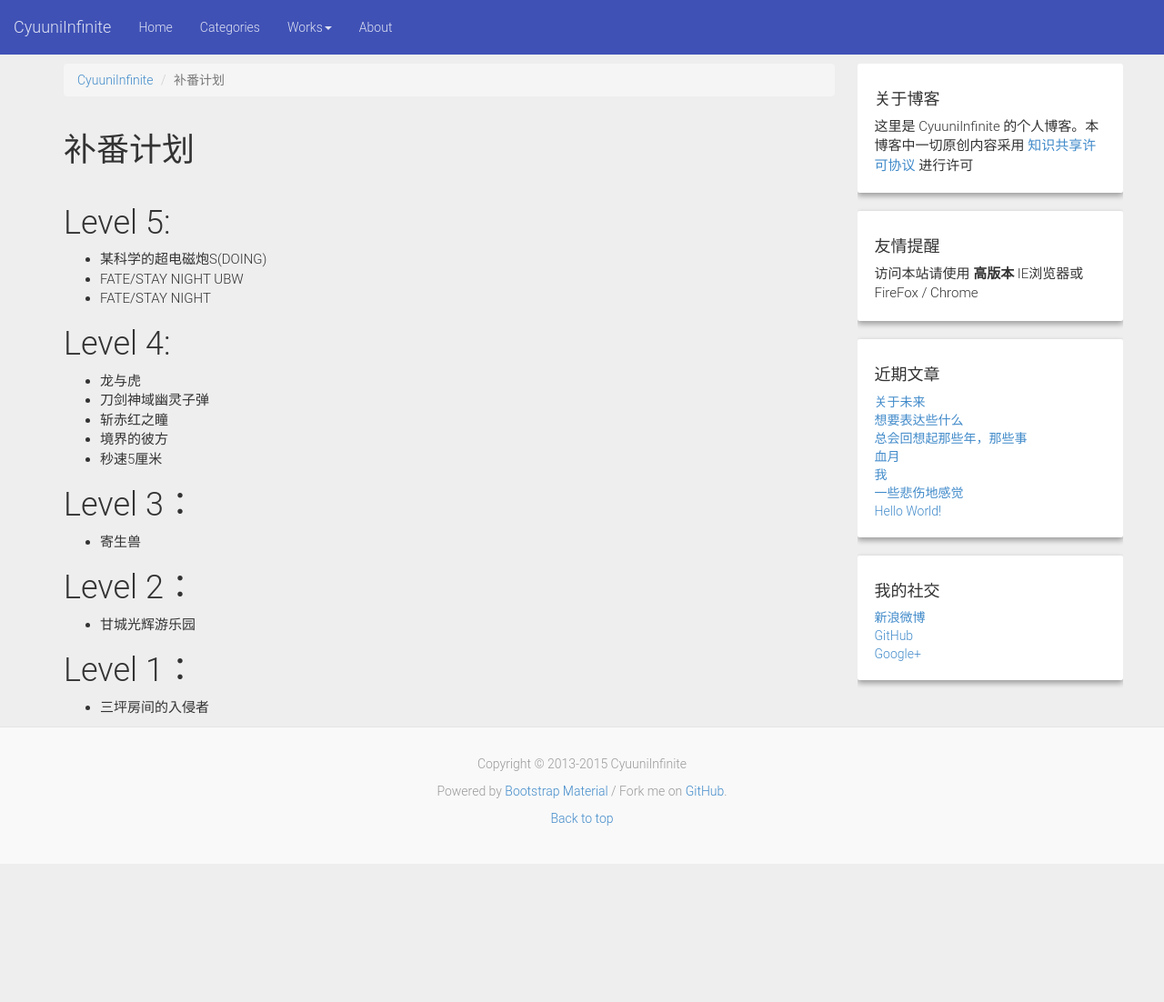
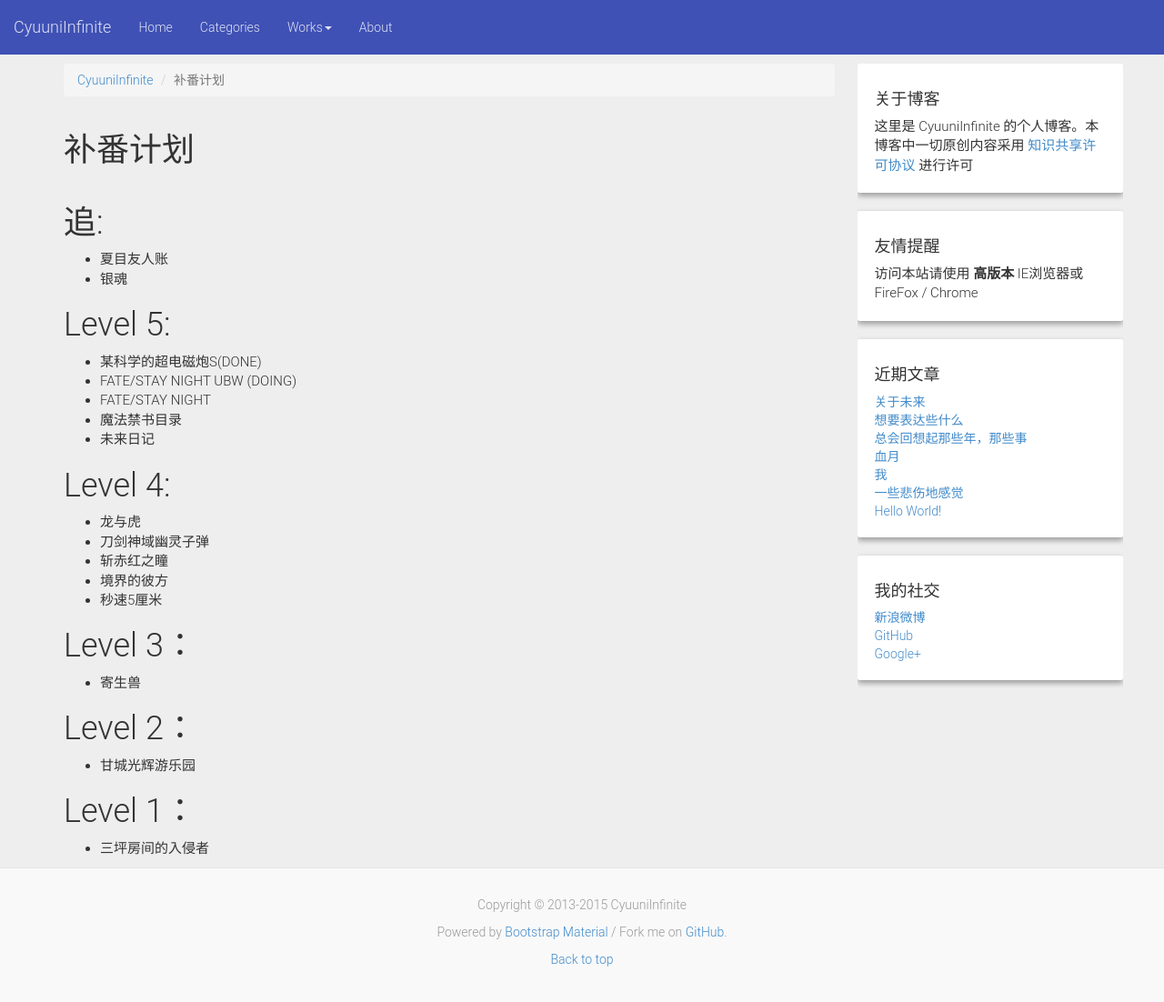
Before and after one commit to Chin-Z/Chin-Z.github.io, a Jekyll site: the page built from bangumi/index.md, in a window 1280 px wide and 1105 px high. Shown: the top 1102 px of the window at 91% size. Built offline with Jekyll 4.4.1, drawn with Linux system fonts in a browser that asks for light colours; Markdown is read by kramdown in place of the engine named in the settings; comment, search, counter and statistics services are not loaded.

Commit message:
Modify: bangumi

```diff
--- a/bangumi/index.md
+++ b/bangumi/index.md
@@ -2,12 +2,18 @@
 layout: default
 title: 补番计划
 ---
+#追:
+
+* 夏目友人账
+* 银魂
 
 #Level 5:
 
-* 某科学的超电磁炮S(DOING)
-* FATE/STAY NIGHT UBW
+* 某科学的超电磁炮S(DONE)
+* FATE/STAY NIGHT UBW (DOING)
 * FATE/STAY NIGHT
+* 魔法禁书目录
+* 未来日记
 
 #Level 4:
 
```
Also changed, not shown: about/index.md (+4 -0 lines).
